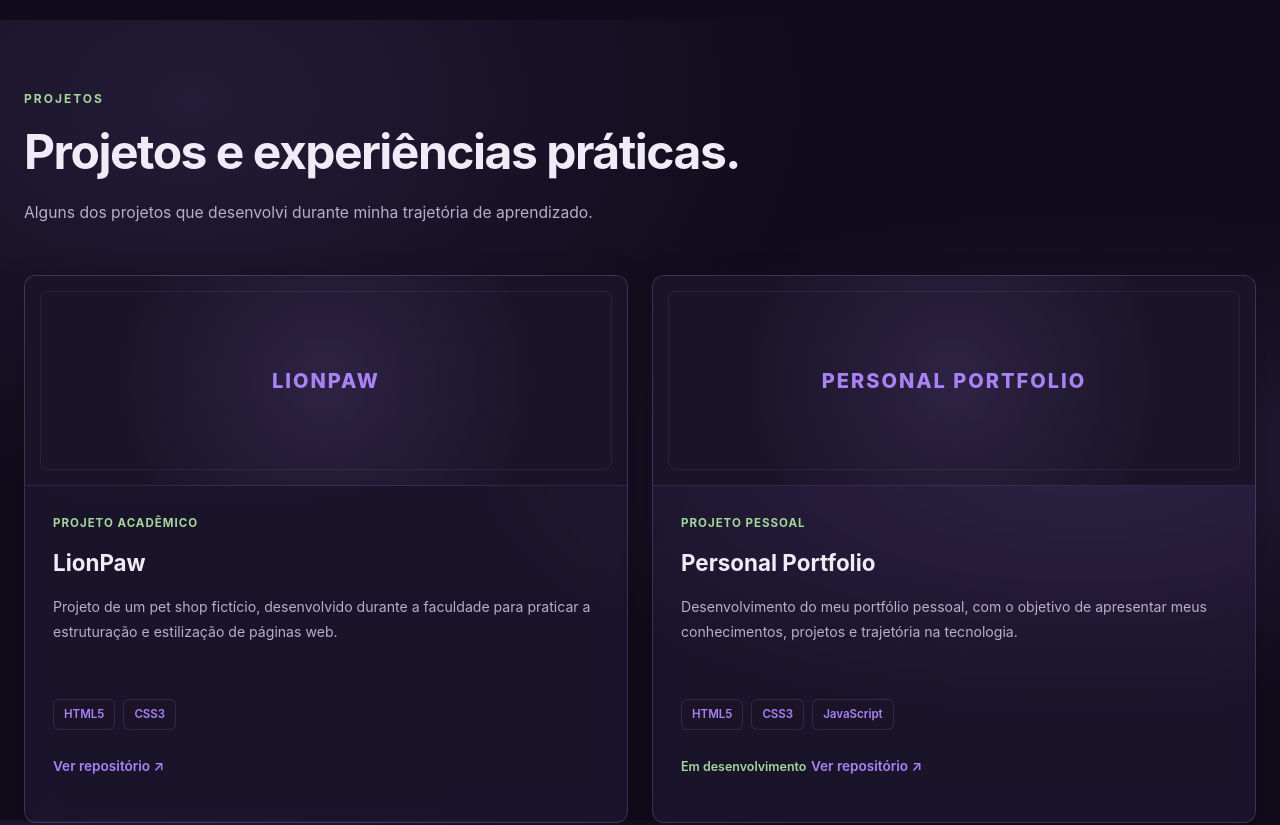
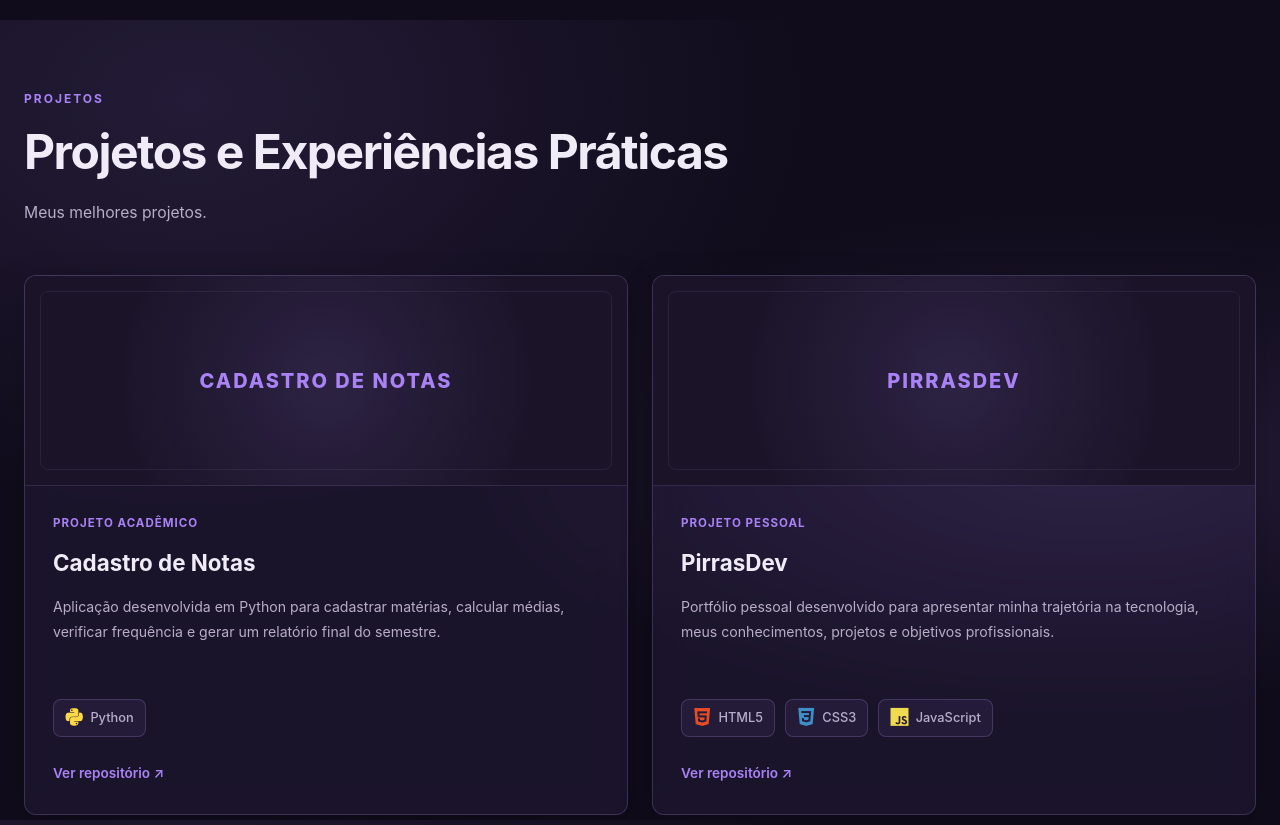
Before and after one commit to Pirraskvcnt/pirrasdev-my-portfolio, a plain HTML site: page index.html in a window 1280 px wide. Shown: the part 2380-3205 px from the top of the page. Drawn offline with nearby package versions, Linux system fonts and the light colour scheme.

Commit message:
altera seção de projetos

```diff
--- a/css/style.css
+++ b/css/style.css
@@ -16,7 +16,7 @@
     /* Cores principais */
     --color-primary: #A982F5;
     --color-primary-hover: #C3A6FF;
-    --color-green: #A5D69A;
+    --color-green: #A982F5;
 
     /* Textos */
     --text-primary: #F0ECF7;
@@ -1609,6 +1609,51 @@ html[data-theme="light"] .theme-toggle-track {
     margin-top: 45px;
 
 }
+
+
+/* =========================================
+   PROJECTS - ÍCONES DAS TECNOLOGIAS
+========================================= */
+
+.project-technologies {
+    display: flex;
+    align-items: center;
+    flex-wrap: wrap;
+    gap: 10px;
+}
+
+.project-technologies li {
+    display: inline-flex;
+    align-items: center;
+    gap: 7px;
+
+    padding: 7px 11px;
+
+    color: var(--text-secondary);
+    background: var(--glass-bg);
+
+    border: 1px solid var(--glass-border);
+    border-radius: 8px;
+
+    font-size: 0.8rem;
+    font-weight: 500;
+
+    transition:
+        background var(--transition),
+        border-color var(--transition),
+        transform var(--transition);
+}
+
+.project-technologies li i {
+    font-size: 1.15rem;
+}
+
+.project-technologies li:hover {
+    background: var(--glass-strong);
+    border-color: var(--color-primary);
+    transform: translateY(-2px);
+}
+
 
 
 /* =========================================
--- a/index.html
+++ b/index.html
@@ -865,14 +865,17 @@
 
 
 
+
 <!-- =================================
      PROJECTS - PROJETOS
 ================================== -->
 
-        <section class="projects section"
+<section
+    class="projects section"
     id="projetos"
     aria-labelledby="projects-title">
 
+    <!-- Cabeçalho -->
     <div class="section-heading">
 
         <p class="section-eyebrow" data-i18n="projects.eyebrow">
@@ -880,24 +883,32 @@
         </p>
 
         <h2 id="projects-title" data-i18n="projects.title">
-                    Projetos e experiências práticas.
+            Projetos e Experiências Práticas
         </h2>
 
         <p data-i18n="projects.description">
-                    Alguns dos projetos que desenvolvi durante
-                    minha trajetória de aprendizado.
+            Meus melhores projetos.
         </p>
 
     </div>
 
+
     <div class="projects-grid">
 
-                <!-- LionPaw -->
+        <!-- =================================
+             PROJETO CADASTRO DE NOTAS
+        ================================== -->
+
         <article class="project-card">
 
             <div class="project-visual" aria-hidden="true">
-                        <span class="project-visual-label">LIONPAW</span>
+
+                <span class="project-visual-label">
+                    CADASTRO DE NOTAS
+                </span>
+
             </div>
+
 
             <div class="project-content">
 
@@ -905,35 +916,57 @@
                     Projeto acadêmico
                 </p>
 
-                        <h3>LionPaw</h3>
+                <h3>Cadastro de Notas</h3>
 
-                        <p data-i18n="projects.lionpaw_description">
-                            Projeto de um pet shop fictício, desenvolvido
-                            durante a faculdade para praticar a estruturação
-                            e estilização de páginas web.
+                <p data-i18n="projects.cadastro_description">
+                    Aplicação desenvolvida em Python para cadastrar matérias,
+                    calcular médias, verificar frequência e gerar um relatório
+                    final do semestre.
                 </p>
 
+
+                <!-- Tecnologias -->
                 <ul class="project-technologies">
-                            <li>HTML5</li>
-                            <li>CSS3</li>
+
+                    <li title="Python">
+                        <i class="devicon-python-plain colored"
+                           aria-hidden="true"></i>
+                        <span>Python</span>
+                    </li>
+
                 </ul>
 
-                        <a href="https://github.com/Pirraskvcnt/LionPaw"
+
+                <a
+                    href="https://github.com/Pirraskvcnt/ProjetoCadastroDeNotas"
                     class="project-link"
                     target="_blank"
                     rel="noopener noreferrer"
                     data-i18n="projects.repository">
+
                     Ver repositório ↗
+
                 </a>
+
             </div>
+
         </article>
 
-                <!-- Portfólio -->
+
+        <!-- =================================
+             PROJETO PIRRASDEV
+        ================================== -->
+
             <article class="project-card">
 
                 <div class="project-visual" aria-hidden="true">
-                        <span class="project-visual-label">PERSONAL PORTFOLIO</span>
+
+                    <span class="project-visual-label">
+                        PIRRASDEV
+                    </span>
+
                 </div>
+
 
                 <div class="project-content">
 
@@ -941,47 +974,75 @@
                         Projeto pessoal
                     </p>
 
-                        <h3>Personal Portfolio</h3>
+                    <h3>PirrasDev</h3>
 
-                        <p data-i18n="projects.portfolio_description">
-                            Desenvolvimento do meu portfólio pessoal, com o
-                            objetivo de apresentar meus conhecimentos,
-                            projetos e trajetória na tecnologia.
+                    <p data-i18n="projects.pirrasdev_description">
+                        Portfólio pessoal desenvolvido para apresentar minha
+                        trajetória na tecnologia, meus conhecimentos, projetos
+                        e objetivos profissionais.
                     </p>
 
+
+                    <!-- Tecnologias -->
                     <ul class="project-technologies">
-                            <li>HTML5</li>
-                            <li>CSS3</li>
-                            <li>JavaScript</li>
+
+                        <li title="HTML5">
+                            <i class="devicon-html5-plain colored"
+                            aria-hidden="true"></i>
+                            <span>HTML5</span>
+                        </li>
+
+                        <li title="CSS3">
+                            <i class="devicon-css3-plain colored"
+                            aria-hidden="true"></i>
+                            <span>CSS3</span>
+                        </li>
+
+                        <li title="JavaScript">
+                            <i class="devicon-javascript-plain colored"
+                            aria-hidden="true"></i>
+                            <span>JavaScript</span>
+                        </li>
+
                     </ul>
 
-                        <span class="project-status" data-i18n="status.developing">
-                            Em desenvolvimento
-                        </span>
 
-                        <a href="https://github.com/Pirraskvcnt/portfolio"
+                    <a
+                        href="https://github.com/Pirraskvcnt/pirrasdev-my-portfolio"
                         class="project-link"
                         target="_blank"
                         rel="noopener noreferrer"
                         data-i18n="projects.repository">
+
                         Ver repositório ↗
+
                     </a>
+
                 </div>
+
             </article>
 
         </div>
 
+
+        <!-- Todos os projetos -->
         <div class="projects-more">
-                <a href="https://github.com/Pirraskvcnt"
+
+            <a
+                href="https://github.com/Pirraskvcnt"
                 target="_blank"
                 rel="noopener noreferrer"
                 class="button button-secondary"
                 data-i18n="projects.all">
 
                 Ver todos os projetos no GitHub ↗
+
             </a>
+
         </div>
+
     </section>
+
 
         <!-- =================================
              CONTACT - CONTATO
--- a/js/script.js
+++ b/js/script.js
@@ -667,84 +667,3 @@ document.addEventListener("DOMContentLoaded", () => {
     }
 
 });
-
-
-/* =========================================
-   SKILLS - ALTERNAR CATEGORIAS E ROLETA
-========================================= */
-
-(() => {
-
-    function initSkillsToggle() {
-
-        const button = document.querySelector("#skills-view-toggle");
-        const categories = document.querySelector("#skills-grid");
-        const wheel = document.querySelector("#skills-wheel");
-
-        if (!button || !categories || !wheel) {
-            return;
-        }
-
-        const label = button.querySelector(".skills-toggle-label");
-        const icon = button.querySelector(".skills-toggle-icon");
-
-        function updateButtonLabel(showWheel) {
-
-            const language =
-                document.documentElement.lang.startsWith("en")
-                    ? "en"
-                    : "pt";
-
-            const dictionary = window.PIRRAS_TRANSLATIONS?.[language];
-
-            const key = showWheel
-                ? "skills.viewCategories"
-                : "skills.viewWheel";
-
-            if (label && dictionary?.[key]) {
-                label.dataset.i18n = key;
-                label.textContent = dictionary[key];
-            }
-
-            if (icon) {
-                icon.textContent = showWheel ? "↩" : "⟳";
-            }
-
-        }
-
-        button.addEventListener("click", () => {
-
-            const showWheel = wheel.hidden;
-
-            // Alterna a visibilidade
-            categories.hidden = showWheel;
-            wheel.hidden = !showWheel;
-
-            // Atualiza acessibilidade
-            button.setAttribute(
-                "aria-expanded",
-                String(showWheel)
-            );
-
-            // Atualiza texto e ícone
-            updateButtonLabel(showWheel);
-
-        });
-
-        // Estado inicial
-        categories.hidden = false;
-        wheel.hidden = true;
-
-        button.setAttribute("aria-expanded", "false");
-
-        updateButtonLabel(false);
-
-    }
-
-    if (document.readyState === "loading") {
-        document.addEventListener("DOMContentLoaded", initSkillsToggle);
-    } else {
-        initSkillsToggle();
-    }
-
-})();
--- a/js/translations.js
+++ b/js/translations.js
@@ -120,14 +120,15 @@ window.PIRRAS_TRANSLATIONS = {
 
         /* Projects */
         "projects.eyebrow": "PROJETOS",
-        "projects.title": "Projetos e experiências práticas.",
-        "projects.description": "Alguns dos projetos que desenvolvi durante minha trajetória de aprendizado.",
+        "projects.title": "Projetos e Experiências Práticas",
+        "projects.description": "Meus melhores projetos.",
         "projects.academic": "Projeto acadêmico",
-        "projects.lionpaw_description": "Projeto de um pet shop fictício, desenvolvido durante a faculdade para praticar a estruturação e estilização de páginas web.",
+        "projects.personal": "Projeto pessoal",
+        "projects.cadastro_description": "Aplicação desenvolvida em Python para cadastrar matérias, calcular médias, verificar frequência e gerar um relatório final do semestre.",
+        "projects.pirrasdev_description": "Portfólio pessoal desenvolvido para apresentar minha trajetória na tecnologia, meus conhecimentos, projetos e objetivos profissionais.",
         "projects.repository": "Ver repositório ↗",
-        "projects.personal": "Projeto pessoal",
-        "projects.portfolio_description": "Desenvolvimento do meu portfólio pessoal, com o objetivo de apresentar meus conhecimentos, projetos e trajetória na tecnologia.",
         "projects.all": "Ver todos os projetos no GitHub ↗",
+
 
         /* Contact */
         "contact.eyebrow": "CONTATO",
@@ -256,14 +257,15 @@ window.PIRRAS_TRANSLATIONS = {
 
         /* Projects */
         "projects.eyebrow": "PROJECTS",
-        "projects.title": "Projects and practical experience.",
-        "projects.description": "Some of the projects I have developed throughout my learning journey.",
+        "projects.title": "Featured Projects and Practical Experiences",
+        "projects.description": "My best projects.",
         "projects.academic": "Academic project",
-        "projects.lionpaw_description": "A fictional pet shop website developed during college to practice structuring and styling web pages.",
+        "projects.personal": "Personal project",
+        "projects.cadastro_description": "A Python application for registering subjects, calculating grades, checking attendance and generating a final semester report.",
+        "projects.pirrasdev_description": "Personal portfolio created to showcase my journey in technology, skills, projects and professional goals.",
         "projects.repository": "View repository ↗",
-        "projects.personal": "Personal project",
-        "projects.portfolio_description": "Development of my personal portfolio to showcase my knowledge, projects, and journey in technology.",
         "projects.all": "View all projects on GitHub ↗",
+
 
         /* Contact */
         "contact.eyebrow": "CONTACT",
```
Lines whose indentation alone changed are shown as unchanged.
